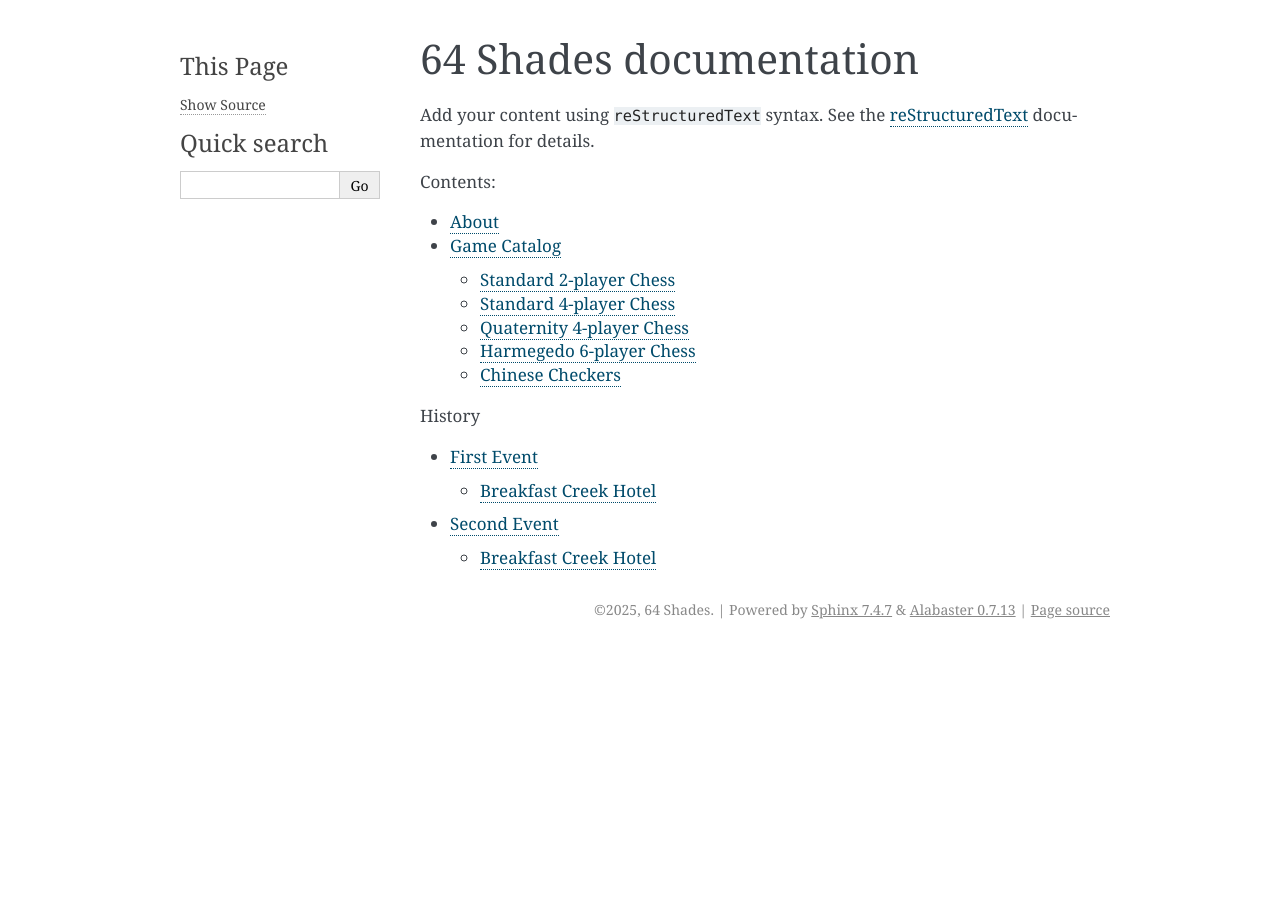
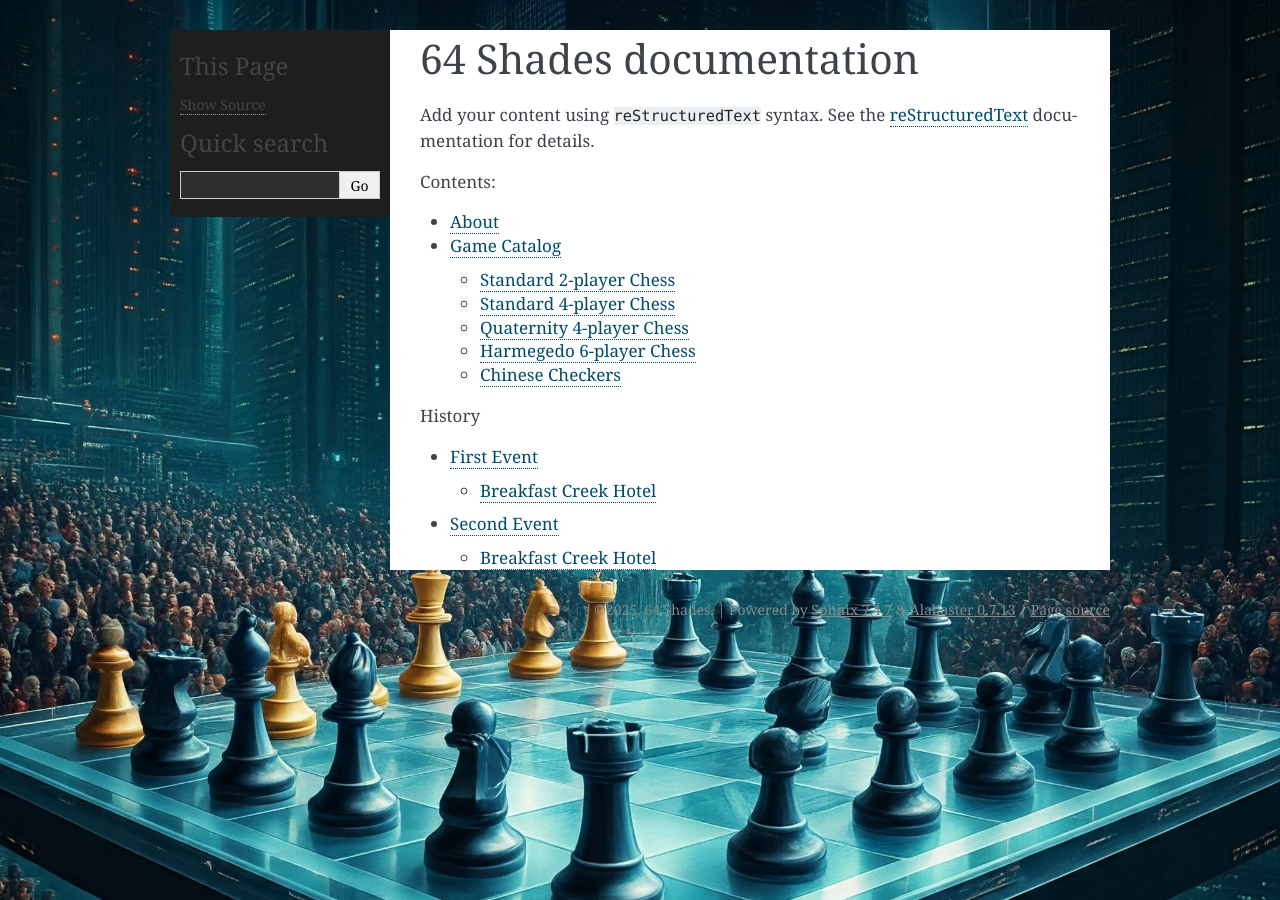
Before and after one commit to 64-shades/64-shades.github.io, a Sphinx documentation site: the page built from doc/source/index.rst, in a window 1280 px wide. Built offline with Sphinx 7.4.7, drawn with Linux system fonts in a browser that asks for light colours.

Commit message:
add backgrounds (#69)

```diff
--- /dev/null
+++ b/doc/source/_static/css/custom.css
@@ -0,0 +1,55 @@
+/* -------------------------------------- */
+/* 1. Default Background for ALL pages    */
+/* -------------------------------------- */
+
+body {
+    /* Replace 'default_bg.jpg' with your default image file name/path */
+    background-image: url('../images/default_bg.jpg') !important;
+    background-repeat: no-repeat;
+    background-size: cover;
+    background-attachment: fixed; /* Optional: Makes the background scroll with the content */
+    /* You may need to use !important to override Alabaster's default styles */
+}
+
+
+/* -------------------------------------- */
+/* 2. Custom Background for SPECIFIC pages */
+/* -------------------------------------- */
+
+/* The class is the page name (e.g., custom_page.rst becomes .custom_page) */
+/* This will override the default background */
+
+.first-meetup {
+    /* Replace 'custom_page_bg.jpg' with your custom image file name/path */
+    background-image: url('../images/first-meetup-second-game.jpg') !important;
+}
+
+/* If you want a specific page to have NO image (just a solid color)
+.index {
+    background-image: none !important;
+    background-color: white !important;
+}
+*/
+
+/* -------------------------------------- */
+/* Sidebar Legibility Fix (Option 3)      */
+/* -------------------------------------- */
+
+.sphinxsidebar {
+    /* Solid, dark background */
+    background: #1e1e1e;
+
+    /* Light text */
+    color: #f0f0f0;
+}
+
+/* Ensure links are a contrasting color (like light blue or yellow) */
+.sphinxsidebar a {
+    color: #A5DEF0;
+}
+
+/* Ensure search box text is readable */
+.sphinxsidebar input[type="text"] {
+    background-color: #2e2e2e; /* Slightly lighter dark background for the input field */
+    color: white;
+}
--- /dev/null
+++ b/doc/source/_templates/layout.html
@@ -0,0 +1,18 @@
+{% extends "!layout.html" %}
+{#
+This extends the base layout from the Alabaster theme.
+We are overriding the 'document' block to inject the pagename class.
+#}
+
+{% block document %}
+{#
+In Sphinx/Jinja2, the variable 'pagename' holds the document name
+(e.g., 'index', 'custom_page', 'dir/another_page').
+We'll replace slashes with hyphens to make it a valid CSS class.
+#}
+{% set body_class = pagename|replace("/", "-") %}
+
+<body role="document" class="{{ body_class }}">
+    {{ super() }}
+</body>
+{% endblock %}
--- a/doc/source/conf.py
+++ b/doc/source/conf.py
@@ -23,3 +23,8 @@ exclude_patterns = []  # type: ignore
 
 html_theme = "alabaster"
 html_static_path = ["_static"]
+
+# Add your custom CSS file
+html_css_files = [
+    "css/custom.css",
+]
```
Also changed, not shown: doc/source/_static/images/default_bg.jpg (added), 1 other file.
